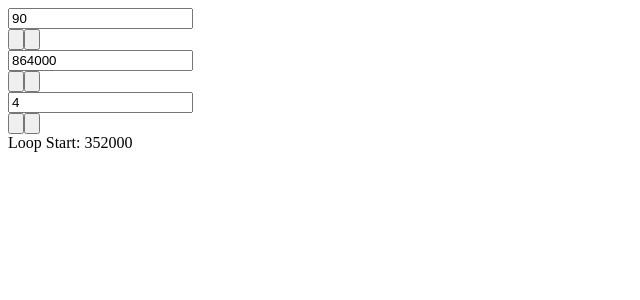
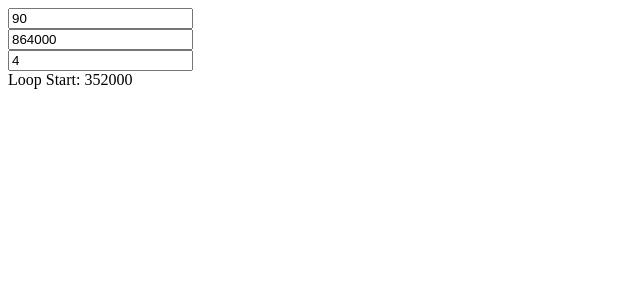
Before and after one commit to yoyomo/sp404, a React (Create React App) app: page / in a window 1280 px wide. Shown: the top 300 px of the page, without its empty margins (0-640 px from the left). Built offline with nearby package versions, Linux system fonts and the light colour scheme.

Commit message:
clean number input usage

```diff
--- a/src/App.tsx
+++ b/src/App.tsx
@@ -1,6 +1,6 @@
 import React, {useMemo, useState} from 'react';
-import {NumberInput} from "@mantine/core";
 import {getLoopStart} from "./utils";
+import {NumberInput} from "./NumberInput";
 
 function App() {
   const [bpm, setBPM] = useState(90);
@@ -14,9 +14,9 @@ function App() {
 
   return (
     <div>
-      <NumberInput value={bpm} onChange={(v) => setBPM(+v)} />
-      <NumberInput value={sampleLength} onChange={(v) => setSampleLength(+v)} />
-      <NumberInput value={numberOfBars} onChange={(v) => setNumberOfBars(+v)} />
+      <NumberInput value={bpm} onUpdate={setBPM} />
+      <NumberInput value={sampleLength} onUpdate={setSampleLength} />
+      <NumberInput value={numberOfBars} onUpdate={setNumberOfBars} />
 
       <div>Loop Start: {loopStart}</div>
     </div>
--- /dev/null
+++ b/src/NumberInput.tsx
@@ -0,0 +1,14 @@
+import {NumberInput as MantineNumberINput, NumberInputProps as MantineNumberInputProps} from "@mantine/core";
+import React from "react";
+
+interface NumberInputProps extends MantineNumberInputProps {
+    onUpdate: (value: number) => void;
+}
+
+export const NumberInput = (props: NumberInputProps) => {
+
+    const onChange = (value: string | number) => props.onUpdate(+value)
+
+    return <MantineNumberINput onChange={onChange} allowNegative={false} hideControls allowDecimal={false} {...props}/>
+
+}
```
